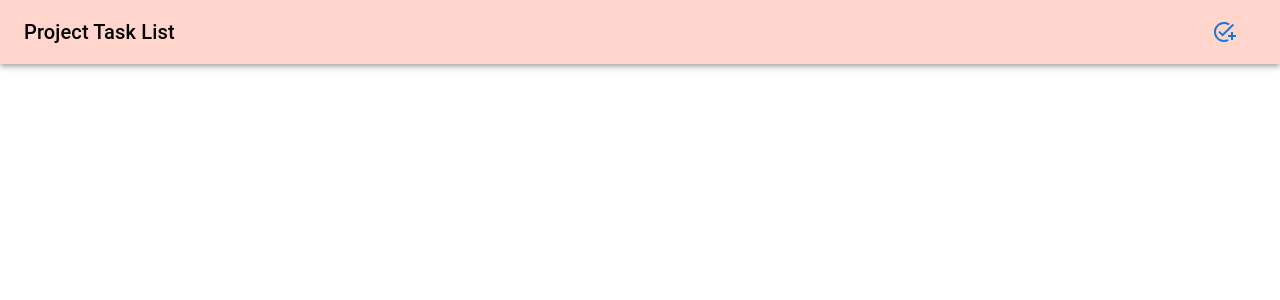
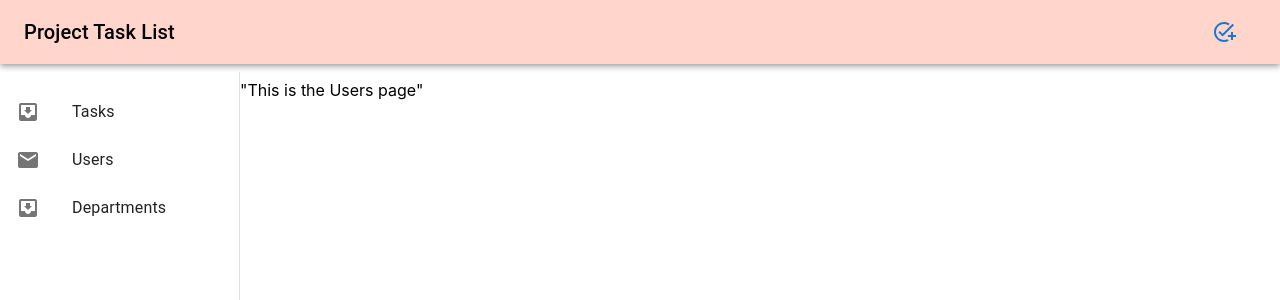
Before and after one commit to Ioana-Constantin/SDA-exam-frontend, a React (Create React App) app: page /users in a window 1280 px wide. Shown: the top 300 px of the page. Built offline with nearby package versions, Linux system fonts and the light colour scheme; no server answers.

Commit message:
Added side bar and routes on buttons

```diff
--- a/src/App.css
+++ b/src/App.css
@@ -42,3 +42,7 @@
   justify-content: space-around;
   margin: 15px;
 }
+
+.margin-left {
+  margin-left: 240px;
+}
--- a/src/App.js
+++ b/src/App.js
@@ -1,13 +1,26 @@
 import './App.css';
 import CreateTask from './components/createTask/CreateTask';
 import AllTasks from './components/allTasks/AllTasks';
+import SideBar from './components/sideBar/SideBar';
+import { BrowserRouter, Routes, Route } from "react-router-dom";
+import Departments from './components/departments/Departments';
+import Users from './components/users/Users';
+import Header from './components/header/Header';
 
 function App() {
   return (
     <div>
+      {/* <CreateTask /> */}
+      <BrowserRouter>
+        <Routes>
 
-      {/* <CreateTask /> */}
-      <AllTasks />
+          <Route path="tasks" element={<div><Header /><SideBar /><AllTasks /></div>} />
+          <Route path="users" element={<div><Header /><div><SideBar /><Users /></div></div>} />
+          <Route path="departments" element={<div><Header /><div><SideBar /><Departments /></div></div>} />
+          <Route path="*" element={<div><Header /><div><SideBar /><AllTasks /></div></div>} />
+
+        </Routes>
+      </BrowserRouter>
     </div>
   );
 }
--- a/src/components/allTasks/AllTasks.jsx
+++ b/src/components/allTasks/AllTasks.jsx
@@ -20,24 +20,8 @@ function AllTasks(props) {
 	console.log("tasks", tasks);
 	return (
 		<div>
-			<AppBar position="sticky" sx={{ backgroundColor: "#FFD5CC" }}>
-				<Toolbar>
-					<Typography
-						variant="h6"
-						component="div"
-						sx={{ flexGrow: 1, color: "black" }}
-					>
-						Project Task List
-					</Typography>
-					<Tooltip title="Add new task" arrow>
-						<Button>
-							<AddTaskIcon></AddTaskIcon>
-						</Button>
-					</Tooltip>
-				</Toolbar>
-			</AppBar>
+			<div className="status-tasks margin-left" >
 
-			<div className="status-tasks">
 				<Column filter="Not Started" tasks={tasks} labelColor="#C70039" />
 				<Column filter="In Progress" tasks={tasks} labelColor="#FF5733" />
 				<Column filter="In Testing" tasks={tasks} labelColor="#FFC300" />
--- /dev/null
+++ b/src/components/departments/Departments.jsx
@@ -0,0 +1,12 @@
+import React from "react";
+
+
+const Departments = () => {
+	return (
+		<div className="margin-left">
+			<p>"This is the Departments page"</p>
+		</div>
+	);
+};
+
+export default Departments;
--- /dev/null
+++ b/src/components/header/Header.jsx
@@ -0,0 +1,36 @@
+import * as React from "react";
+import AppBar from "@mui/material/AppBar";
+import Toolbar from "@mui/material/Toolbar";
+import Typography from "@mui/material/Typography";
+import Button from "@mui/material/Button";
+import AddTaskIcon from "@mui/icons-material/AddTask";
+import Tooltip from "@mui/material/Tooltip";
+import { useNavigate, useLocation } from "react-router";
+
+function Header() {
+	let navigate = useNavigate();
+	return (
+		<AppBar
+
+			position="sticky"
+			sx={{ backgroundColor: "#FFD5CC"}}
+		>
+			<Toolbar>
+				<Typography
+					variant="h6"
+					component="div"
+					sx={{ flexGrow: 1, color: "black" }}
+				>
+					Project Task List
+				</Typography>
+				<Tooltip title="Add new task" arrow>
+					<Button>
+						<AddTaskIcon></AddTaskIcon>
+					</Button>
+				</Tooltip>
+			</Toolbar>
+		</AppBar>
+	);
+}
+
+export default Header;
--- /dev/null
+++ b/src/components/sideBar/SideBar.jsx
@@ -0,0 +1,66 @@
+import * as React from "react";
+import Box from "@mui/material/Box";
+import Drawer from "@mui/material/Drawer";
+import CssBaseline from "@mui/material/CssBaseline";
+import AppBar from "@mui/material/AppBar";
+import Toolbar from "@mui/material/Toolbar";
+import List from "@mui/material/List";
+import Typography from "@mui/material/Typography";
+import Divider from "@mui/material/Divider";
+import ListItem from "@mui/material/ListItem";
+import ListItemButton from "@mui/material/ListItemButton";
+import ListItemIcon from "@mui/material/ListItemIcon";
+import ListItemText from "@mui/material/ListItemText";
+import InboxIcon from "@mui/icons-material/MoveToInbox";
+import MailIcon from "@mui/icons-material/Mail";
+import { Tooltip } from "@mui/material";
+import Button from "@mui/material/Button";
+import AddTaskIcon from "@mui/icons-material/AddTask";
+import AllTasks from "../allTasks/AllTasks";
+import Users from "../users/Users";
+import Departments from "../departments/Departments";
+import Header from "../header/Header";
+import { useNavigate, useLocation } from "react-router";
+
+const drawerWidth = 240;
+
+function SideBar() {
+	let navigate = useNavigate();
+	return (
+		<Box sx={{ display: "flex" }}>
+
+
+			<Drawer
+				sx={{
+					width: drawerWidth,
+					flexShrink: 0,
+					"& .MuiDrawer-paper": {
+						width: drawerWidth,
+						boxSizing: "border-box",
+					marginTop:9,
+					},
+				}}
+				variant="permanent"
+				anchor="left"
+			>
+				<List>
+					<List>
+						{["Tasks", "Users", "Departments"].map((text, index) => (
+							<ListItem key={text} disablePadding onClick={() => {
+								navigate("/"+text);
+							}}>
+								<ListItemButton>
+									<ListItemIcon>
+										{index % 2 === 0 ? <InboxIcon /> : <MailIcon />}
+									</ListItemIcon>
+									<ListItemText primary={text} />
+								</ListItemButton>
+							</ListItem>
+						))}
+					</List>
+				</List>
+			</Drawer>
+		</Box>
+	);
+}
+export default SideBar;
--- /dev/null
+++ b/src/components/users/Users.jsx
@@ -0,0 +1,12 @@
+import React from "react";
+import Header from "../header/Header";
+
+const Users = () => {
+	return (
+		<div className="margin-left">
+			<p>"This is the Users page"</p>
+		</div>
+	);
+};
+
+export default Users;
```
